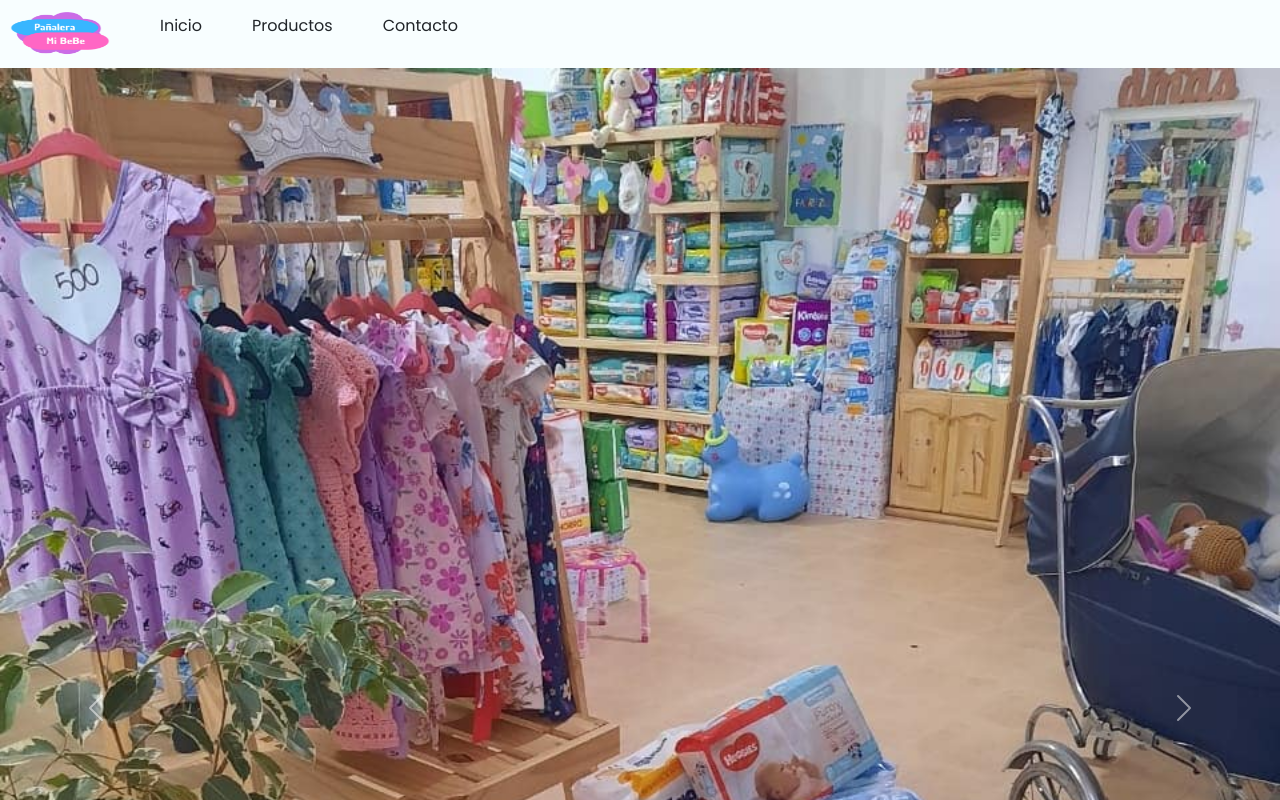
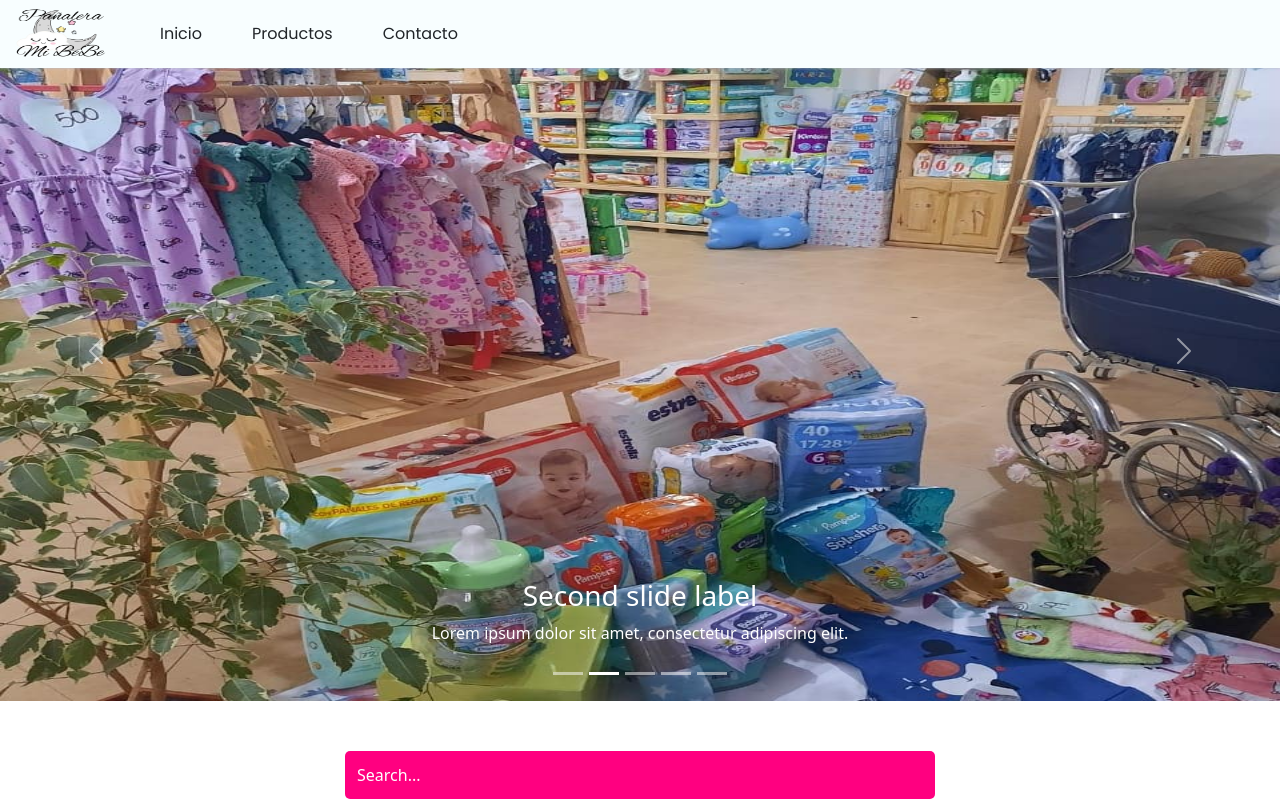
Before and after one commit to lucianoruizm/projectP, a React (Create React App) app: page / in a window 1280 px wide. Shown: the top 800 px of the page. Built offline with nearby package versions, Linux system fonts and the light colour scheme.

Commit message:
estilos, logo, mobile menu

```diff
--- a/src/App.css
+++ b/src/App.css
@@ -6,6 +6,7 @@
   --skyblue-color: #5bbbd9;
   --grayish-blue: hsl(220, 14%, 75%);
   --white-grey: #f8feff;
+  --white-glass: #f8feff69;
 }
 
 a{
--- a/src/components/Navbar/Navbar.css
+++ b/src/components/Navbar/Navbar.css
@@ -6,18 +6,25 @@
     background-color: var(--white-grey);
     overflow: hidden;
     box-shadow: 0 0 3px 0 var(--grayish-blue);
+    z-index: 999;
+    position: fixed;
+    width: 100%;
 }
 
 li {
     list-style: none;
     font-family: 'Poppins', sans-serif;
+    cursor: pointer;
+}
+li:hover{
+    color: var(--grayish-blue);
 }
 
-a{
-    color: var(--secondary-color);
+a {
+    color: inherit;
 }
-a:hover{
-    color: var(--secondary-color-opacity);
+a:hover {
+    color: inherit;
 }
 
 .desktop-navbar{
@@ -41,19 +48,35 @@
 
 .show-menu {
     display: flex;
-    z-index: 1004;
+    z-index: 998;
+    opacity: 0.8;
     background-color: var(--grayish-blue);
+    position: fixed;
+    width: 100%;
+}
+
+.modal-navbar {
+    height: 200px;
+    width: 100%;
 }
 
 .modal-navbar__items{
     display: flex;
     flex-direction: column;
-    gap: 20px;
-
+    margin: 68px 0 0 0;
+    padding: 0;
+    width: 100%;
 }
-
-.modal-navbar__items a{
-    color: var(--secondary-color-opacity);
+.modal-navbar__items ul{
+    width: 100%;
+}
+.modal-navbar__items li{
+    cursor: pointer;
+    padding: 10px;
+}
+.modal-navbar__items li:hover {
+    color: var(--white-grey);
+    background-color: var(--secondary-color-opacity);
 }
 
 @media (min-width: 992px){
@@ -68,6 +91,7 @@
         display: flex;
         gap: 50px;
         padding: 0;
+        margin: 0;
     }
     .list-container a{
         text-align: center;
@@ -75,4 +99,7 @@
     .hamburger-react{
         display: none;
     }
+    .show-menu{
+        display: none;
+    }
 }
--- a/src/components/Navbar/Navbar.js
+++ b/src/components/Navbar/Navbar.js
@@ -19,9 +19,9 @@
           <img src={logo} alt='logo' className='img-logo'/>
           <nav className="desktop-navbar">
                 <ul className='list-container'>
-                  <li>Inicio</li>
-                  <li>Productos</li>
-                  <li>Contacto</li>
+                  <a href=""><li>Inicio</li></a>
+                  <a href=""><li>Productos</li></a>
+                  <a href=""><li>Contacto</li></a>
                 </ul>
           </nav>
           <Hamburger onToggle={handleToggle} />
@@ -30,9 +30,9 @@
       <div className={`${navbarOpen ? " show-menu" : "hide-menu"}`}>
           <nav className="modal-navbar">
             <ul className="modal-navbar__items">
-              <li>Inicio</li>
-              <li>Productos</li>
-              <li>Contacto</li>
+              <a href=""><li>Inicio</li></a>
+              <a href=""><li>Productos</li></a>
+              <a href=""><li>Contacto</li></a>
             </ul>
           </nav>
       </div>
--- /dev/null
+++ b/src/components/SlideshowGallery/SlideshowGallery.css
@@ -0,0 +1,14 @@
+.w-100 {
+    margin: 1px auto auto;
+    height: 400px;
+}
+@media (min-width: 435px){
+    .w-100 {
+        height: 600px;
+    }
+}
+@media (min-width: 992px){
+    .w-100 {
+        height: 700px;
+    }
+}
--- a/src/components/SlideshowGallery/SlideshowGallery.js
+++ b/src/components/SlideshowGallery/SlideshowGallery.js
@@ -1,8 +1,11 @@
 import bgimg from '../../images/bg-pmbb.jpg';
 import bgimg2 from '../../images/bg-pmbb2.jpg';
 import bgimg3 from '../../images/bg-pmbb3.jpg';
+import bgimg4 from '../../images/bg-pmbb4.jpg';
+import bgimg5 from '../../images/bg-pmbb5.jpg';
 
 import React, { useState } from 'react';
+import './SlideshowGallery.css';
 import Carousel from 'react-bootstrap/Carousel';
 
 function ControlledCarousel() {
@@ -51,6 +54,34 @@
           </p>
         </Carousel.Caption>
       </Carousel.Item>
+      <Carousel.Item>
+        <img
+          className="d-block w-100"
+          src={bgimg4}
+          alt="Third slide"
+        />
+
+        <Carousel.Caption>
+          <h3>Third slide label</h3>
+          <p>
+            Praesent commodo cursus magna, vel scelerisque nisl consectetur.
+          </p>
+        </Carousel.Caption>
+      </Carousel.Item>
+      <Carousel.Item>
+        <img
+          className="d-block w-100"
+          src={bgimg5}
+          alt="Third slide"
+        />
+
+        <Carousel.Caption>
+          <h3>Third slide label</h3>
+          <p>
+            Praesent commodo cursus magna, vel scelerisque nisl consectetur.
+          </p>
+        </Carousel.Caption>
+      </Carousel.Item>
     </Carousel>
   );
 }
```
Also changed, not shown: src/images/panaleraMibbLogo-removebg-preview.png.
